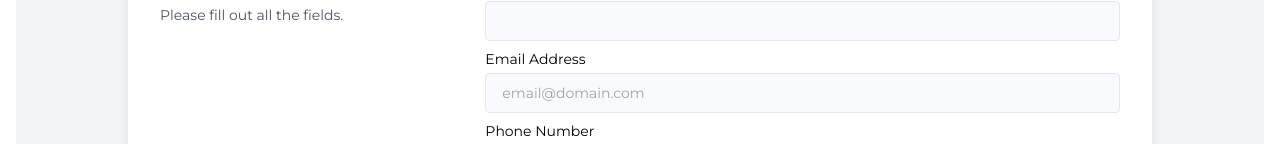
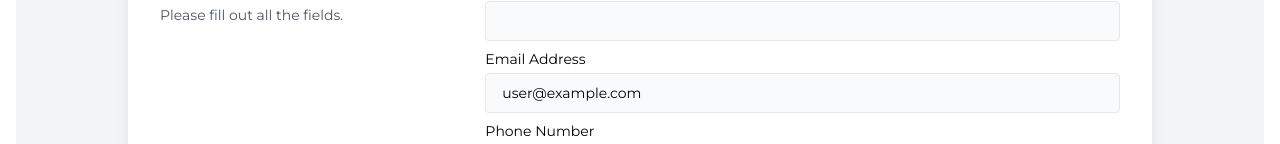
Before and after one commit to aditya-narayan-sahoo/book-store, a React (Vite) app in the folder frontend/: page /checkout in a window 1280 px wide. Shown: the part 356-500 px from the top of the page. Built offline with nearby package versions, Linux system fonts and the light colour scheme; no server answers; sample sign-in values are in the browser's storage.

Commit message:
Add private routing to the checkout page

```diff
--- a/frontend/src/pages/books/Checkout.jsx
+++ b/frontend/src/pages/books/Checkout.jsx
@@ -2,11 +2,12 @@ import { useSelector } from "react-redux";
 import { useForm } from "react-hook-form";
 import { Link } from "react-router-dom";
 import { useState } from "react";
+import { useAuth } from "../../context/AuthContext";
 
 const CheckOut = () => {
   const cartItems = useSelector((store) => store.cart.cartItems);
   const totalPrice = cartItems.reduce((a, b) => a + b.newPrice, 0).toFixed(2);
-  const currentUser = true; //to add authentication later
+  const { currentUser } = useAuth();
   const {
     register,
     handleSubmit,
--- /dev/null
+++ b/frontend/src/routers/PrivateRoute.jsx
@@ -0,0 +1,15 @@
+import { useAuth } from "../context/AuthContext";
+import { Navigate } from "react-router-dom";
+
+const PrivateRoute = ({ children }) => {
+  const { currentUser, loading } = useAuth();
+  if (loading) {
+    return <div>Loading..</div>;
+  }
+  if (currentUser) {
+    return children;
+  }
+  return <Navigate to="/login" replace />;
+};
+
+export default PrivateRoute;
--- a/frontend/src/routers/router.jsx
+++ b/frontend/src/routers/router.jsx
@@ -6,6 +6,7 @@ import Register from "../components/Register";
 import Cart from "../pages/books/Cart";
 import Checkout from "../pages/books/Checkout";
 import SingleBook from "../pages/books/SingleBook";
+import PrivateRoute from "./PrivateRoute";
 
 const router = createBrowserRouter([
   {
@@ -16,7 +17,14 @@ const router = createBrowserRouter([
       { path: "/login", element: <Login /> },
       { path: "/register", element: <Register /> },
       { path: "/cart", element: <Cart /> },
-      { path: "/checkout", element: <Checkout /> },
+      {
+        path: "/checkout",
+        element: (
+          <PrivateRoute>
+            <Checkout />
+          </PrivateRoute>
+        ),
+      },
       { path: "/books/:id", element: <SingleBook /> },
     ],
   },
```
